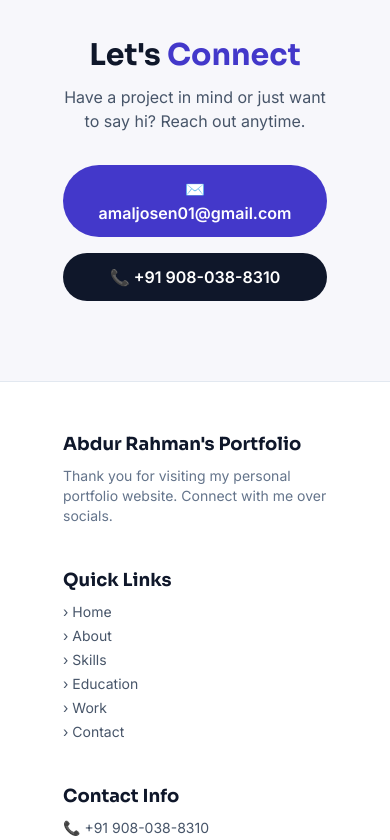
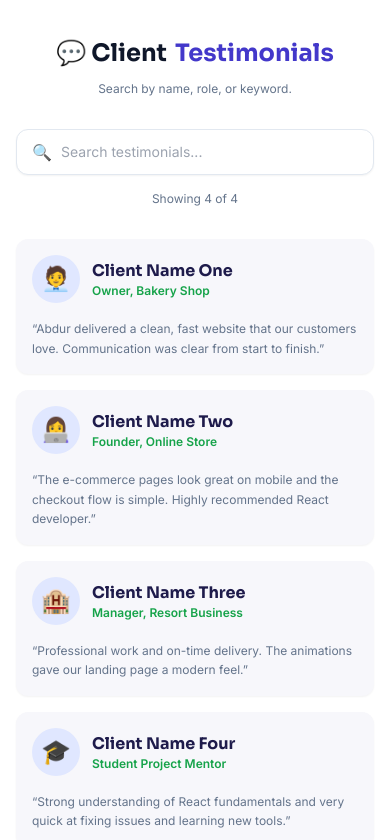
Before and after one commit to AbuDeveloperPassio/demo-portfolio, a React (Vite) app: page / in a window 390 px wide. Shown: the part 7760-8600 px from the top of the page. Built offline with nearby package versions, Linux system fonts and the light colour scheme.

Commit message:
Add searchable Testimonials section

```diff
--- a/src/App.jsx
+++ b/src/App.jsx
@@ -4,6 +4,7 @@ import About from './components/About'
 import Skills from './components/Skills'
 import Education from './components/Education'
 import Work from './components/Work'
+import Testimonials from './components/Testimonials'
 import Contact from './components/Contact'
 import Footer from './components/Footer'
 import ScrollTop from './components/ScrollTop'
@@ -17,6 +18,7 @@ export default function App() {
       <Skills />
       <Education />
       <Work />
+      <Testimonials />
       <Contact />
       <Footer />
       <ScrollTop />
--- /dev/null
+++ b/src/components/Testimonials.jsx
@@ -0,0 +1,119 @@
+import { useState } from 'react'
+
+// Replace these placeholders with real client feedback
+const TESTIMONIALS = [
+  {
+    name: 'Client Name One',
+    role: 'Owner, Bakery Shop',
+    message:
+      'Abdur delivered a clean, fast website that our customers love. Communication was clear from start to finish.',
+    icon: '🧑‍💼',
+  },
+  {
+    name: 'Client Name Two',
+    role: 'Founder, Online Store',
+    message:
+      'The e-commerce pages look great on mobile and the checkout flow is simple. Highly recommended React developer.',
+    icon: '👩‍💻',
+  },
+  {
+    name: 'Client Name Three',
+    role: 'Manager, Resort Business',
+    message:
+      'Professional work and on-time delivery. The animations gave our landing page a modern feel.',
+    icon: '🏨',
+  },
+  {
+    name: 'Client Name Four',
+    role: 'Student Project Mentor',
+    message:
+      'Strong understanding of React fundamentals and very quick at fixing issues and learning new tools.',
+    icon: '🎓',
+  },
+]
+
+export default function Testimonials() {
+  const [query, setQuery] = useState('')
+
+  const q = query.trim().toLowerCase()
+  const results = TESTIMONIALS.filter((t) =>
+    [t.name, t.role, t.message].some((field) =>
+      field.toLowerCase().includes(q)
+    )
+  )
+
+  return (
+    <section id="testimonials" className="bg-white py-20 md:py-40 fade-up">
+      <div className="w-full max-w-6xl mx-auto px-4 md:px-6">
+        <h2 className="font-display text-2xl md:text-4xl font-bold text-center flex items-center gap-2 justify-center mb-2">
+          💬 Client <span className="text-indigo-700">Testimonials</span>
+        </h2>
+        <p className="text-center text-slate-500 text-xs md:text-base mt-3 px-2 md:px-4">
+          Search by name, role, or keyword.
+        </p>
+
+        {/* Search Box */}
+        <div className="mt-8 md:mt-10 max-w-xl mx-auto relative">
+          <span className="absolute left-4 top-1/2 -translate-y-1/2 text-slate-400">
+            🔍
+          </span>
+          <input
+            type="text"
+            value={query}
+            onChange={(e) => setQuery(e.target.value)}
+            placeholder="Search testimonials..."
+            aria-label="Search testimonials"
+            className="w-full pl-11 pr-10 py-3 rounded-xl border border-slate-200 bg-white text-sm md:text-base text-slate-900 shadow-sm focus:outline-none focus:ring-2 focus:ring-indigo-700 focus:border-indigo-700 transition-all"
+          />
+          {query && (
+            <button
+              onClick={() => setQuery('')}
+              className="absolute right-4 top-1/2 -translate-y-1/2 text-slate-400 hover:text-indigo-700 transition-colors"
+              aria-label="Clear search"
+            >
+              ✕
+            </button>
+          )}
+        </div>
+
+        <p className="text-center text-slate-500 text-xs md:text-sm mt-4">
+          Showing {results.length} of {TESTIMONIALS.length}
+        </p>
+
+        {/* Results */}
+        <div className="mt-8 md:mt-10 grid sm:grid-cols-2 gap-4 md:gap-6">
+          {results.map((t) => (
+            <div
+              key={t.name}
+              className="bg-[#F7F7FB] rounded-xl shadow-sm hover:shadow-md transition-shadow p-4 md:p-6"
+            >
+              <div className="flex items-center gap-3">
+                <div className="w-12 h-12 rounded-full bg-indigo-100 flex items-center justify-center text-2xl shrink-0">
+                  {t.icon}
+                </div>
+                <div>
+                  <h3 className="font-bold text-base md:text-lg text-indigo-950">
+                    {t.name}
+                  </h3>
+                  <p className="text-green-600 font-semibold text-xs md:text-sm">
+                    {t.role}
+                  </p>
+                </div>
+              </div>
+              <p className="text-slate-500 text-xs md:text-sm mt-4 leading-relaxed">
+                “{t.message}”
+              </p>
+            </div>
+          ))}
+        </div>
+
+        {/* Empty State */}
+        {results.length === 0 && (
+          <p className="text-center text-slate-500 mt-10">
+            No testimonials match “{query}”.
+          </p>
+        )}
+      </div>
+    </section>
+  )
+}
```
